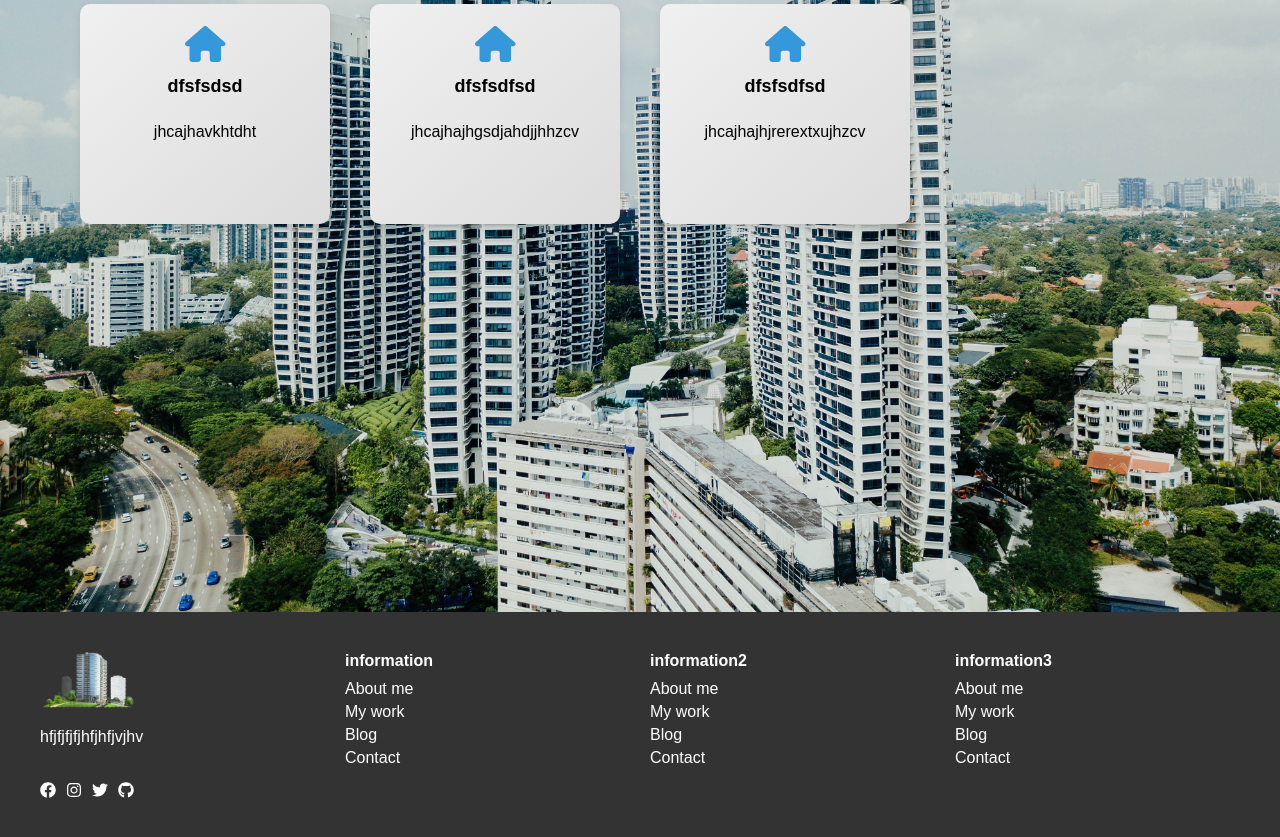
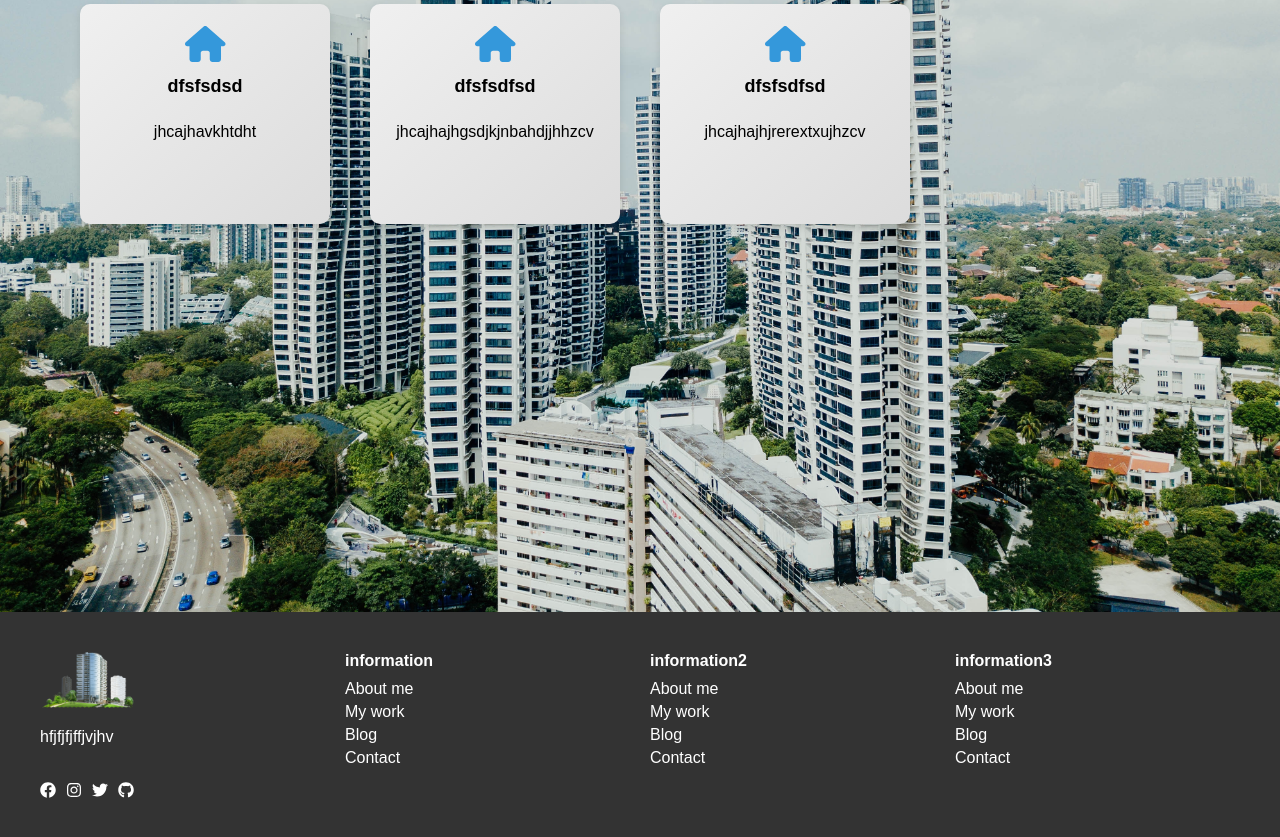
Before and after one commit to nimeshkk/Apartment_Site, a React (Create React App) app: page / in a window 1280 px wide. Shown: the part 1820-2657 px from the top of the page. Built offline with nearby package versions, Linux system fonts and the light colour scheme.

Commit message:
branch update 2

```diff
--- a/src/components/footer/footer.js
+++ b/src/components/footer/footer.js
@@ -11,7 +11,7 @@ export default function footer() {
             <div className='footer-logo'>
                 <img src={logo} alt='logo' />
             </div>
-            <p>hfjfjfjfjhfjhfjvjhv</p>
+            <p>hfjfjfjffjvjhv</p>
             <div className='social-icon-footer'>
             <FaFacebook/>
             <FaInstagram/>
--- a/src/components/info/info.js
+++ b/src/components/info/info.js
@@ -41,7 +41,7 @@ export default function Info() {
               <FontAwesomeIcon icon={faHouse} />
             </div>
             <span className='cardTitle'>dfsfsdfsd</span>
-            <p>jhcajhajhgsdjahdjjhhzcv</p>
+            <p>jhcajhajhgsdjkjnbahdjjhhzcv</p>
           </div>
         </div>
 
```
